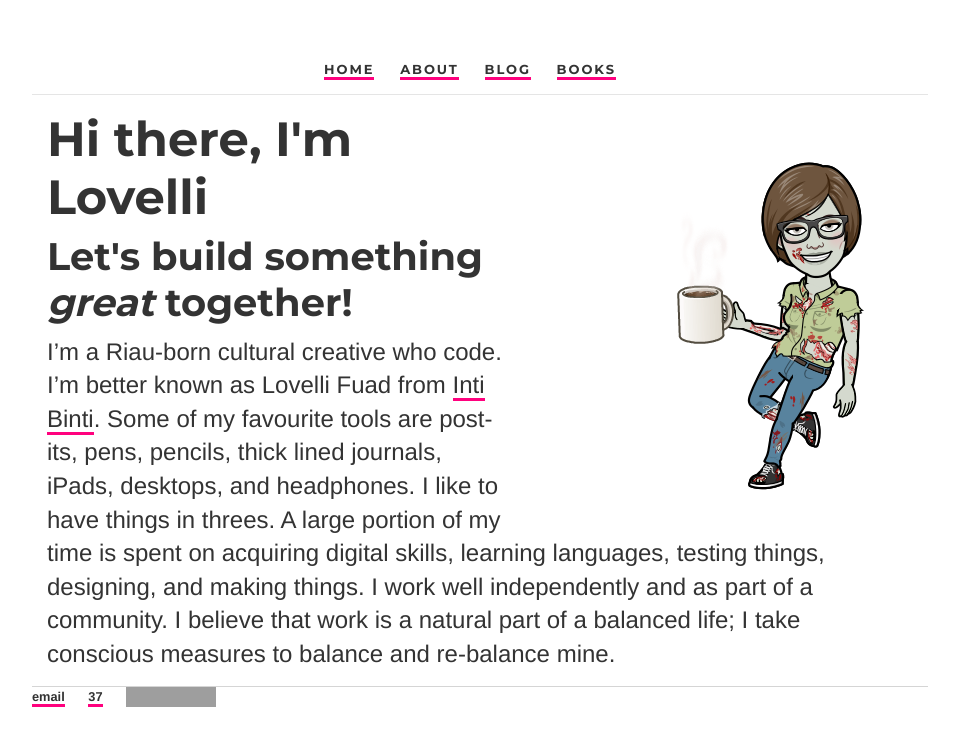
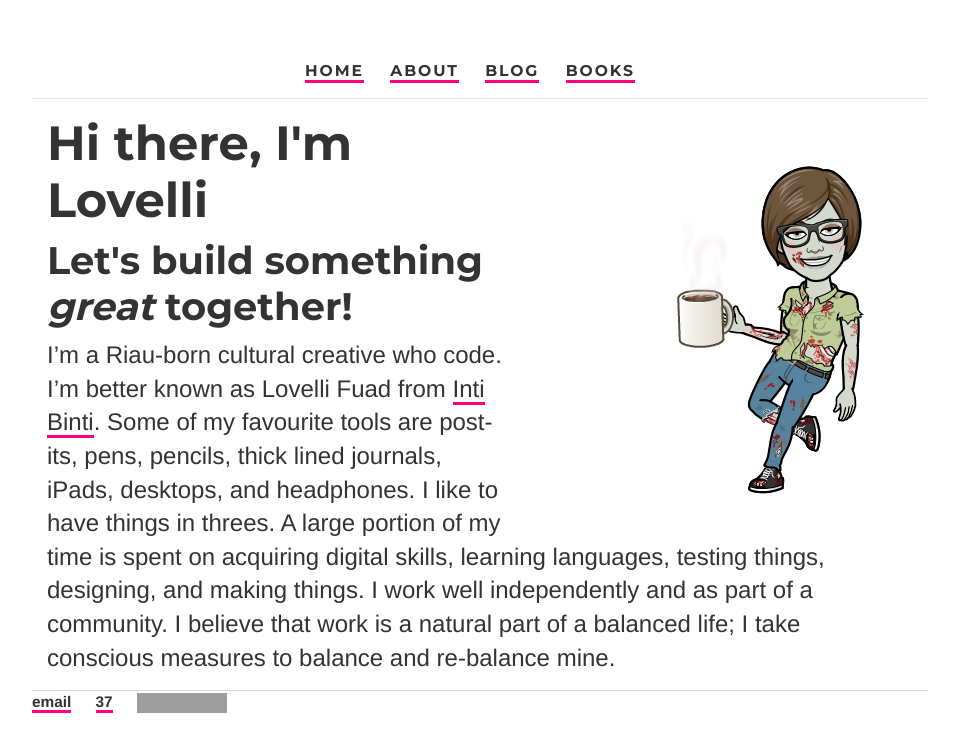
Before and after one commit to ariesti/ariesti.github.io, a Jekyll site: the page built from index.html, in a window 1280 px wide. Shown: the top 752 px of the page, without its empty margins (160-1119 px from the left). Built offline with Jekyll 4.4.1, drawn with Linux system fonts in a browser that asks for light colours; grey boxes are pictures that could not be loaded.

Commit message:
Update main.css

```diff
--- a/css/main.css
+++ b/css/main.css
@@ -21,7 +21,7 @@
 h6 { font-size: 0.9em; }
 
 ul { font-size: 1.5em; line-height: 1.4em; color: #333; }
-nav ul, footer ul { text-decoration: none; font-size: 1em; padding: 0px; list-style-type: none; font-weight: bold; }
+nav ul, footer ul { text-decoration: none; font-size: 1.2em; padding: 0px; list-style-type: none; font-weight: bold; }
 nav ul li, footer ul li { display: inline; margin-right: 20px; }
 
 footer { text-decoration: none; border-top: 1px solid #d5d5d5; font-size: .8em; }
```
